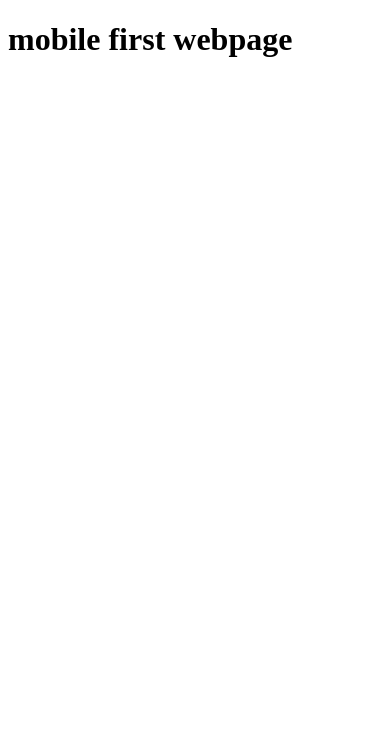
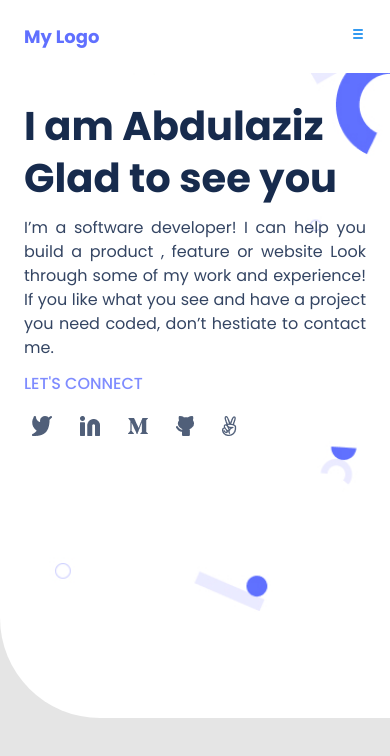
Before and after one commit to AFakhriddinov/portfolio-mobile-first, a website: page index.html in a window 390 px wide. Drawn offline with Linux system fonts and the light colour scheme.

Commit message:
add html and css files

```diff
--- a/index.html
+++ b/index.html
@@ -4,9 +4,80 @@
     <meta charset="UTF-8" />
     <meta http-equiv="X-UA-Compatible" content="IE=edge" />
     <meta name="viewport" content="width=device-width, initial-scale=1.0" />
-    <title>Document</title>
+    <link rel="stylesheet" href="./styles.css" />
+    <title>Mobile first portfolio</title>
   </head>
   <body>
-    <h1>mobile first webpage</h1>
+    <!-- Navigation section -->
+    <nav>
+      <div class="my-logo">My Logo</div>
+      <button class="menu">
+        <img width="16" src="./images/menu.png" alt="Menu" />
+      </button>
+    </nav>
+    <!-- Main content -->
+    <section>
+      <div class="div-main">
+        <h1>
+          I am Abdulaziz <br />
+          Glad to see you
+        </h1>
+        <p class="capability">
+          I’m a software developer! I can help you build a product , feature or
+          website Look through some of my work and experience! If you like what
+          you see and have a project you need coded, don’t hestiate to contact
+          me.
+        </p>
+        <p class="social-contact">LET'S CONNECT</p>
+
+        <ul class="social-icons">
+          <li class="social-icon-list">
+            <a href="" class="list-item">
+              <img
+                src="./images/tweeter.png"
+                alt="twitter icon"
+                class="img-icon"
+              />
+            </a>
+          </li>
+          <li class="social-icon-list">
+            <a href="" class="list-item">
+              <img
+                src="./images/linkedin.png"
+                alt="linkedin icon"
+                class="img-icon"
+              />
+            </a>
+          </li>
+          <li class="social-icon-list">
+            <a href="" class="list-item">
+              <img
+                src="./images/medium.png"
+                alt="medium icon"
+                class="img-icon"
+              />
+            </a>
+          </li>
+          <li class="social-icon-list">
+            <a href="" class="list-item">
+              <img
+                src="./images/github.png"
+                alt="github icon"
+                class="img-icon"
+              />
+            </a>
+          </li>
+          <li class="social-icon-list">
+            <a href="" class="list-item">
+              <img
+                src="./images/angelist.png"
+                alt="angelist icon"
+                class="img-icon"
+              />
+            </a>
+          </li>
+        </ul>
+      </div>
+    </section>
   </body>
 </html>
--- a/styles.css
+++ b/styles.css
@@ -1,3 +1,106 @@
-h1 {
-  color: grey;
+@import url("https://fonts.googleapis.com/css2?family=Poppins:wght@100;200;300;400;500;600;700;800;900&display=swap");
+
+body {
+  background: #e5e5e5;
 }
+
+* {
+  font-family: "Poppins", sans-serif;
+  padding: 0;
+  margin: 0;
+  box-sizing: border-box;
+}
+
+a {
+  color: inherit;
+  text-decoration: none;
+}
+
+ul {
+  list-style: none;
+}
+@media screen and (min-width: 375px) and (max-width: 768px) {
+  nav {
+    background-color: #ffffff;
+    width: 100%;
+    height: 73px;
+    position: absolute;
+    display: flex;
+    justify-content: space-between;
+    align-items: center;
+    top: 0;
+    left: 0;
+    padding: 26px 24px;
+  }
+
+  .my-logo {
+    font-weight: 700;
+    font-size: 18px;
+    line-height: 20px;
+    font: poppins;
+    color: #6070ff;
+  }
+  .menu {
+    padding: 0;
+    border: none;
+    background: none;
+  }
+
+  section {
+    background-image: url("./images/background.jpg");
+    background-repeat: no-repeat;
+    margin-top: 72px;
+    background-size: 100%;
+    border-bottom-left-radius: 100px;
+    justify-content: center;
+    height: 718px;
+    width: 100%;
+    margin: auto;
+    background-color: #ffffff;
+    display: flex;
+    align-items: start;
+  }
+  .div-main {
+    margin-top: 100px;
+    padding: 0 24px;
+  }
+  h1 {
+    font-size: 40px;
+    font-style: normal;
+    line-height: 52px;
+    font-weight: 700;
+    margin-bottom: 12px;
+    color: #172b4d;
+  }
+
+  .capability {
+    line-height: 24px;
+    font-style: normal;
+    font-weight: 400;
+    font-size: 16px;
+    text-align: justify;
+    margin-bottom: 12px;
+    color: #344563;
+  }
+
+  .social-contact {
+    line-height: 24px;
+    font-style: normal;
+    font-weight: 500;
+    font-size: 16px;
+    margin-bottom: 12px;
+    color: #7f8cff;
+  }
+  .social-icons {
+    display: flex;
+    align-items: center;
+    gap: 12px;
+  }
+  .social-icon-list {
+    list-style-type: none;
+    display: inline;
+  }
+  .img-icon {
+    padding: 8px;
+  }
+}
```
Also changed, not shown: images/angelist.png (added), images/background.jpg (added), images/github.png (added), images/linkedin.png (added), images/medium.png (added), images/menu.png (added), images/tweeter.png (added).
